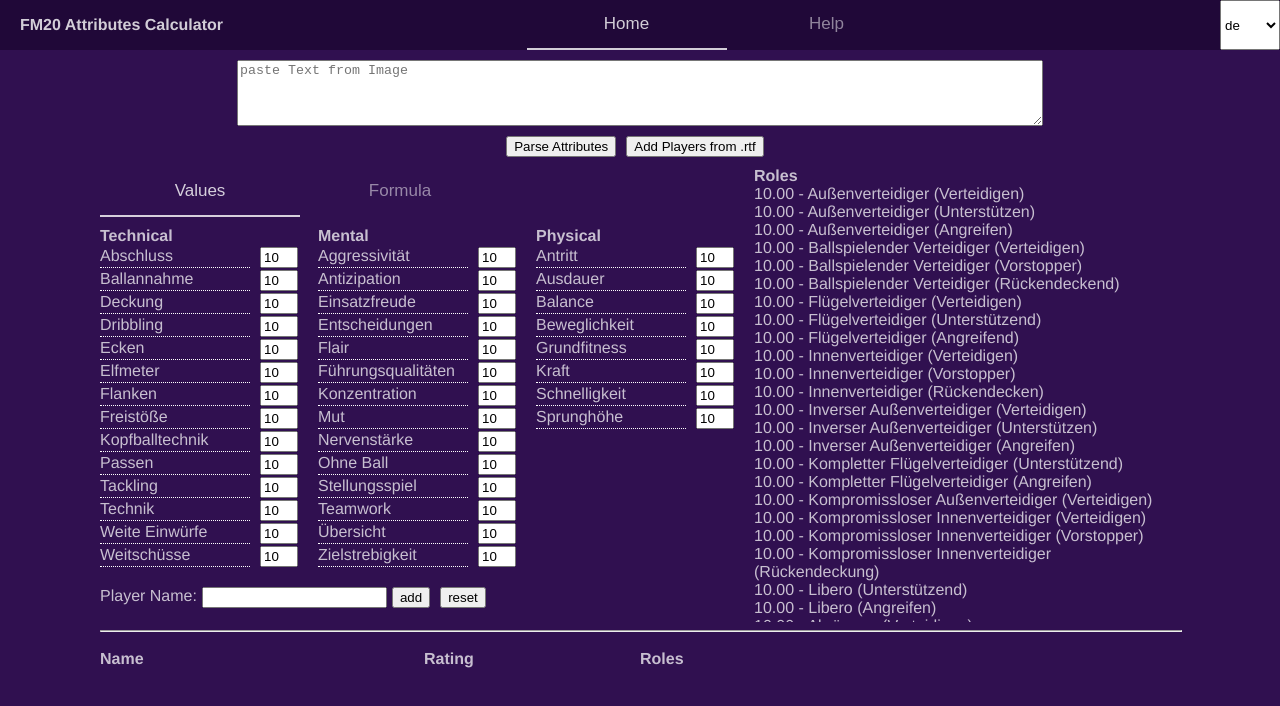
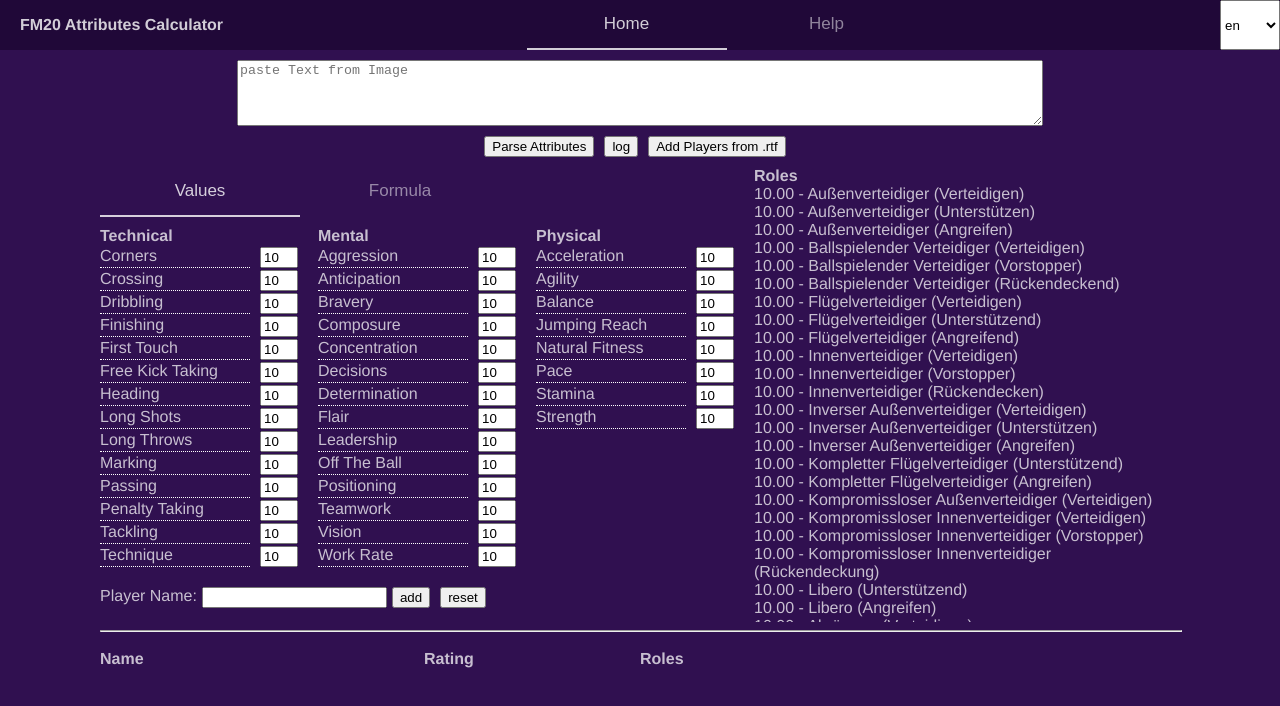
Before and after one commit to sehne/fm20-attributes-calculator, a Vue app: page / in a window 1280 px wide. Shown: the top 706 px of the page. Built offline with nearby package versions, Linux system fonts and the light colour scheme.

Commit message:
add language support for attributes

```diff
--- a/src/App.vue
+++ b/src/App.vue
@@ -16,7 +16,7 @@
         >Help</button>
       </div>
 
-      <select v-model="currentLanguage" class="language-select">
+      <select v-model="currentLanguage" class="language-select" @change="loadNewLanguage($event)">
         <option value="de">de</option>
         <option value="en">en</option>
       </select>
@@ -33,7 +33,7 @@
 
         <div class="parse-buttons">
           <button class="pares-button" @click="parseText()">Parse Attributes</button>
-          <!-- <button class="pares-button" @click="log()">log</button> -->
+          <button class="pares-button" @click="log()">log</button>
           <button class="pares-button" @click="parseText2()">Add Players from .rtf</button>
         </div>
         <div class="flex-row main-content">
@@ -56,7 +56,7 @@
                 <div class="flex-column technical">
                   <div class="bold">Technical</div>
                   <div
-                    v-for="attributeKey in Object.keys(attributes.technical)"
+                    v-for="attributeKey of this.getAttributeKeys('technical')"
                     v-bind:key="attributeKey"
                   >
                     <attribute
@@ -64,13 +64,14 @@
                       v-bind:attribute="attributes.technical[attributeKey]"
                       v-bind:label="attributes.technical[attributeKey].label"
                       @[attributeKey]="updateValue"
+                      v-bind:translations="translations"
                     />
                   </div>
                 </div>
                 <div class="flex-column mental">
                   <div class="bold">Mental</div>
                   <div
-                    v-for="attributeKey in Object.keys(attributes.mental)"
+                    v-for="attributeKey of this.getAttributeKeys('mental')"
                     v-bind:key="attributeKey"
                   >
                     <attribute
@@ -78,13 +79,14 @@
                       v-bind:attribute="attributes.mental[attributeKey]"
                       v-bind:label="attributes.mental[attributeKey].label"
                       @[attributeKey]="updateValue"
+                      v-bind:translations="translations"
                     />
                   </div>
                 </div>
                 <div class="flex-column physical">
                   <div class="bold">Physical</div>
                   <div
-                    v-for="attributeKey in Object.keys(attributes.physical)"
+                    v-for="attributeKey of this.getAttributeKeys('physical')"
                     v-bind:key="attributeKey"
                   >
                     <attribute
@@ -92,6 +94,7 @@
                       v-bind:attribute="attributes.physical[attributeKey]"
                       v-bind:label="attributes.physical[attributeKey].label"
                       @[attributeKey]="updateValue"
+                      v-bind:translations="translations"
                     />
                   </div>
                 </div>
@@ -103,7 +106,7 @@
                 <div class="flex-column technical">
                   <div class="bold">Technical</div>
                   <div
-                    v-for="attributeKey in Object.keys(factors.technical)"
+                    v-for="attributeKey of this.getAttributeKeys('technical')"
                     v-bind:key="attributeKey"
                   >
                     <attribute
@@ -111,6 +114,7 @@
                       v-bind:isFactor="true"
                       v-bind:attribute="factors.technical[attributeKey]"
                       v-bind:label="factors.technical[attributeKey].label"
+                      v-bind:translations="translations"
                       @[attributeKey]="updateValue"
                     />
                   </div>
@@ -118,7 +122,7 @@
                 <div class="flex-column mental">
                   <div class="bold">Mental</div>
                   <div
-                    v-for="attributeKey in Object.keys(factors.mental)"
+                    v-for="attributeKey of this.getAttributeKeys('mental')"
                     v-bind:key="attributeKey"
                   >
                     <attribute
@@ -126,6 +130,7 @@
                       v-bind:isFactor="true"
                       v-bind:attribute="factors.mental[attributeKey]"
                       v-bind:label="factors.mental[attributeKey].label"
+                      v-bind:translations="translations"
                       @[attributeKey]="updateValue"
                     />
                   </div>
@@ -133,7 +138,7 @@
                 <div class="flex-column physical">
                   <div class="bold">Physical</div>
                   <div
-                    v-for="attributeKey in Object.keys(factors.physical)"
+                    v-for="attributeKey of this.getAttributeKeys('physical')"
                     v-bind:key="attributeKey"
                   >
                     <attribute
@@ -141,6 +146,7 @@
                       v-bind:isFactor="true"
                       v-bind:attribute="factors.physical[attributeKey]"
                       v-bind:label="factors.physical[attributeKey].label"
+                      v-bind:translations="translations"
                       @[attributeKey]="updateValue"
                     />
                   </div>
@@ -230,7 +236,7 @@ export default {
   computed: {},
   methods: {
     log() {
-      console.log("WORKS?");
+      this.getAttributeKeys("technical");
     },
     updateValue(obj) {
       if (obj.isFactor) {
@@ -274,9 +280,9 @@ export default {
     getAttributeList(ratingsArray) {
       let attributeList = _.cloneDeep(attributesData);
 
-      const technicalKeys = Object.keys(attributeList.technical);
-      const mentalKeys = Object.keys(attributeList.mental);
-      const physicalKeys = Object.keys(attributeList.physical);
+      const technicalKeys = this.getAttributeKeys("technical");
+      const mentalKeys = this.getAttributeKeys("mental");
+      const physicalKeys = this.getAttributeKeys("physical");
 
       for (let i = 0; i < 14; i++) {
         if (ratingsArray[i].includes("-")) {
@@ -351,6 +357,19 @@ export default {
           break;
         }
       }
+    },
+    getAttributeKeys(type) {
+      let keysValueParis = Object.entries(
+        this.translations.attributes[type]
+      ).sort(this.sortByValue);
+      let keys = [];
+      for (let pair of keysValueParis) {
+        keys.push(pair[0]);
+      }
+      return keys;
+    },
+    sortByValue(x, y) {
+      return x[1].localeCompare(y[1]);
     },
     getRoles(attributes) {
       let myRoles = roles.map(r => {
--- a/src/Attribute.vue
+++ b/src/Attribute.vue
@@ -1,6 +1,6 @@
 <template>
   <div class="attribute">
-    <div class="attribute-label">{{attribute.label}}</div>
+    <div class="attribute-label">{{translations.attributes[type][attribute.id]}}</div>
     <input
       class="attribute-input"
       v-bind:value="isFactor ? attribute.factor :attribute.rating"
@@ -24,6 +24,10 @@ export default {
     isFactor: {
       type: Boolean,
       default: false
+    },
+    translations: {
+      type: Object,
+      required: true
     }
   },
   data() {
@@ -31,11 +35,10 @@ export default {
       // label: this.attribute.label
     };
   },
-  mounted() {
-    // console.log(this.$props);
-  },
+  mounted() {},
   methods: {
     updateValue: function(newRating) {
+      console.log(this.currentLanguage, this.translations);
       this.$emit(this.attribute.id, {
         id: this.attribute.id,
         newRating,
--- /dev/null
+++ b/src/assets/languages/de.json
@@ -0,0 +1,46 @@
+{
+    "attributes": {
+        "technical": {
+            "corners": "Ecken",
+            "crossing": "Flanken",
+            "dribbling": "Dribbling",
+            "finishing": "Abschluss",
+            "firstTouch": "Ballannahme",
+            "freeKickTaking": "Freistöße",
+            "heading": "Kopfballtechnik",
+            "longShots": "Weitschüsse",
+            "longThrows": "Weite Einwürfe",
+            "marking": "Deckung",
+            "passing": "Passen",
+            "penaltyTaking": "Elfmeter",
+            "tackling": "Tackling",
+            "technique": "Technik"
+        },
+        "mental": {
+            "aggression": "Aggressivität",
+            "anticipation": "Antizipation",
+            "bravery": "Mut",
+            "composure": "Nervenstärke",
+            "concentration": "Konzentration",
+            "decisions": "Entscheidungen",
+            "determination": "Zielstrebigkeit",
+            "flair": "Flair",
+            "leadership": "Führungsqualitäten",
+            "offTheBall": "Ohne Ball",
+            "positioning": "Stellungsspiel",
+            "teamwork": "Teamwork",
+            "vision": "Übersicht",
+            "workRate": "Einsatzfreude"
+        },
+        "physical": {
+            "acceleration": "Antritt",
+            "agility": "Beweglichkeit",
+            "balance": "Balance",
+            "jumpingReach": "Sprunghöhe",
+            "naturalFitness": "Grundfitness",
+            "pace": "Schnelligkeit",
+            "strength": "Kraft",
+            "stamina": "Ausdauer"
+        }
+    }
+}
--- /dev/null
+++ b/src/assets/languages/en.json
@@ -0,0 +1,46 @@
+{
+    "attributes": {
+        "technical": {
+            "corners": "Corners",
+            "crossing": "Crossing",
+            "dribbling": "Dribbling",
+            "finishing": "Finishing",
+            "firstTouch": "First Touch",
+            "freeKickTaking": "Free Kick Taking",
+            "heading": "Heading",
+            "longShots": "Long Shots",
+            "longThrows": "Long Throws",
+            "marking": "Marking",
+            "passing": "Passing",
+            "penaltyTaking": "Penalty Taking",
+            "tackling": "Tackling",
+            "technique": "Technique"
+        },
+        "mental": {
+            "aggression": "Aggression",
+            "anticipation": "Anticipation",
+            "bravery": "Bravery",
+            "composure": "Composure",
+            "concentration": "Concentration",
+            "decisions": "Decisions",
+            "determination": "Determination",
+            "flair": "Flair",
+            "leadership": "Leadership",
+            "offTheBall": "Off The Ball",
+            "positioning": "Positioning",
+            "teamwork": "Teamwork",
+            "vision": "Vision",
+            "workRate": "Work Rate"
+        },
+        "physical": {
+            "acceleration": "Acceleration",
+            "agility": "Agility",
+            "balance": "Balance",
+            "jumpingReach": "Jumping Reach",
+            "naturalFitness": "Natural Fitness",
+            "pace": "Pace",
+            "strength": "Strength",
+            "stamina": "Stamina"
+        }
+    }
+}
--- a/src/attributesData.js
+++ b/src/attributesData.js
@@ -179,8 +179,8 @@ const attributes = {
             rating: "10",
             label: "Schnelligkeit",
         },
-        jumpingHeight: {
-            id: "jumpingHeight",
+        jumpingReach: {
+            id: "jumpingReach",
             rating: "10",
             label: "Sprunghöhe",
         }
--- a/src/factorsData.js
+++ b/src/factorsData.js
@@ -179,8 +179,8 @@ const factors = {
             label: "Schnelligkeit",
             factor: "1"
         },
-        jumpingHeight: {
-            id: "jumpingHeight",
+        jumpingReach: {
+            id: "jumpingReach",
             label: "Sprunghöhe",
             factor: "1"
         }
--- a/src/main.js
+++ b/src/main.js
@@ -13,13 +13,18 @@ Vue.mixin({
   data() {
     return {
       currentTab: "home",
-      currentLanguage: "de",
+      currentLanguage: "en",
+      translations: require('./assets/languages/en.json')
     };
   },
   methods: {
     switchTab(tab) {
       this.currentTab = tab;
     },
+    loadNewLanguage() {
+      this.translations = require(`./assets/languages/${this.currentLanguage}.json`);
+      // this.$forceUpdate();
+    }
   }
 })
 
```
Also changed, not shown: src/assets/roles.js (+75 -75 lines).
